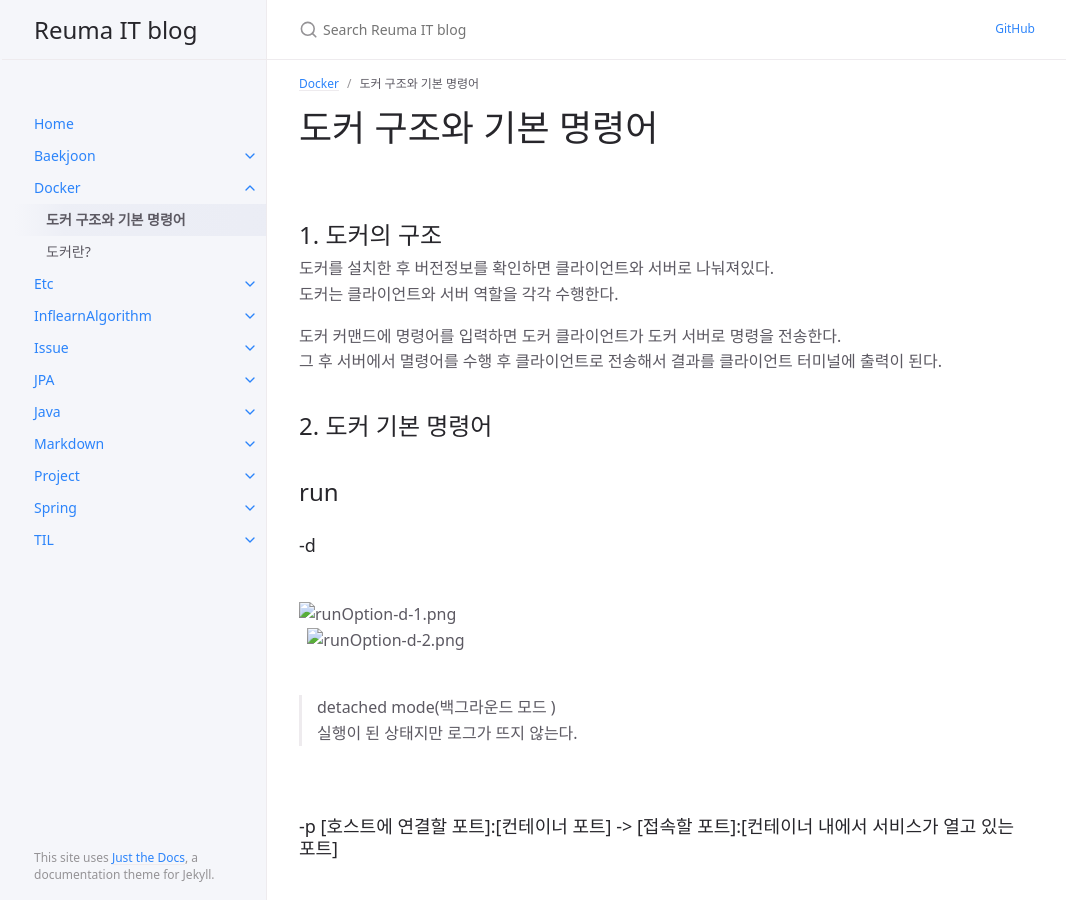
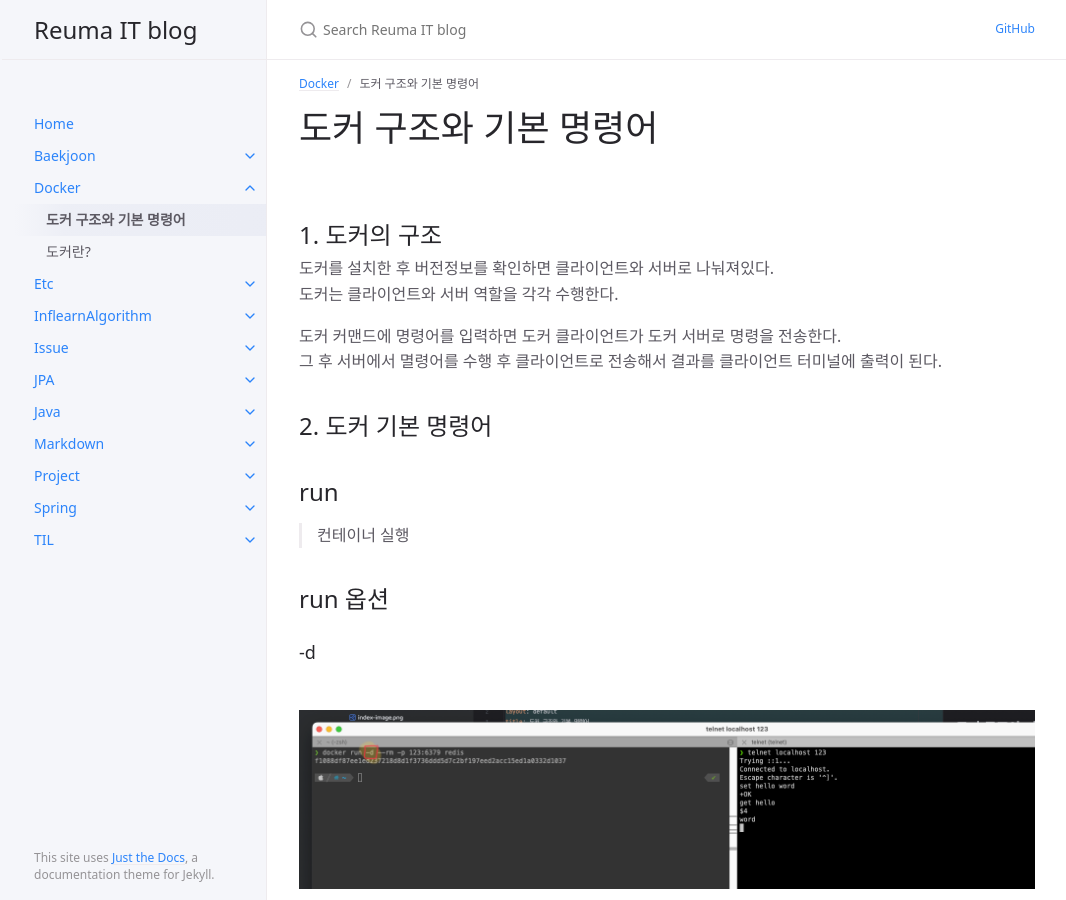
Before and after one commit to AReuma/AReuma.github.io, a Jekyll site: the page built from docs/Docker/Docker_section2.md, in a window 1280 px wide and 900 px high. Shown: the whole window, without its empty margins (105-1171 px from the left). Built offline with Jekyll 4.4.1, drawn with Linux system fonts in a browser that asks for light colours.

Commit message:
도커 구조와 기본 명령어

````diff
--- a/docs/Docker/Docker_section2.md
+++ b/docs/Docker/Docker_section2.md
@@ -19,12 +19,16 @@ parent: Docker
 
 ## run
 
+> 컨테이너 실행
+
+## run 옵션
+
 ### -d
 &nbsp;
 
-![runOption-d-1.png](assets/images/Docker/DockerRunOptions/runOption-d-1.png)
+![runOption-d-1.png](/assets/images/Docker/DockerRunOptions/runOption-d-1.png)
 &nbsp;
-![runOption-d-2.png](assets/images/Docker/DockerRunOptions/runOption-d-2.png)
+![runOption-d-2.png](/assets/images/Docker/DockerRunOptions/runOption-d-2.png)
 &nbsp;
 
 >  detached mode(백그라운드 모드 )
@@ -37,7 +41,7 @@ parent: Docker
 
 &nbsp;
 
-![runOption-p.png](assets/images/Docker/DockerRunOptions/runOption-p.png)
+![runOption-p.png](/assets/images/Docker/DockerRunOptions/runOption-p.png)
 &nbsp;
 &nbsp;
 
@@ -62,7 +66,7 @@ parent: Docker
 ```shell
 docker run -d -p 3306:3360 -e MYSQL_ALLOW_EMPTY_PASSWORD=true mariadb:10.9
 ```
-&nbsp;
+
 
 > 컨테이너 내에서 사용할 환경변수 설정
 > 위 처럼 설정하면 mysql에 접속할때 패스워드 없이 root를 만들 수 있다.
@@ -73,7 +77,7 @@ docker run -d -p 3306:3360 -e MYSQL_ALLOW_EMPTY_PASSWORD=true mariadb:10.9
 ### --name
 &nbsp;
 
-![runOption-name.png](assets/images/Docker/DockerRunOptions/runOption-name.png)
+![runOption-name.png](/assets/images/Docker/DockerRunOptions/runOption-name.png)
 &nbsp;
 &nbsp;
 
@@ -85,9 +89,9 @@ docker run -d -p 3306:3360 -e MYSQL_ALLOW_EMPTY_PASSWORD=true mariadb:10.9
 ### --rm
 &nbsp;
 
-![runOption-rm-2.png](assets/images/Docker/DockerRunOptions/runOption-rm-2.png)
+![runOption-rm-2.png](/assets/images/Docker/DockerRunOptions/runOption-rm-2.png)
 &nbsp;
-![runOption-rm-1.png](assets/images/Docker/DockerRunOptions/runOption-rm-1.png)
+![runOption-rm-1.png](/assets/images/Docker/DockerRunOptions/runOption-rm-1.png)
 &nbsp;
 &nbsp;
 
@@ -99,7 +103,7 @@ docker run -d -p 3306:3360 -e MYSQL_ALLOW_EMPTY_PASSWORD=true mariadb:10.9
 ### -it
 &nbsp;
 
-![runOption-it.png](assets/images/Docker/DockerRunOptions/runOption-it.png)
+![runOption-it.png](/assets/images/Docker/DockerRunOptions/runOption-it.png)
 &nbsp;
 &nbsp;
 
````
